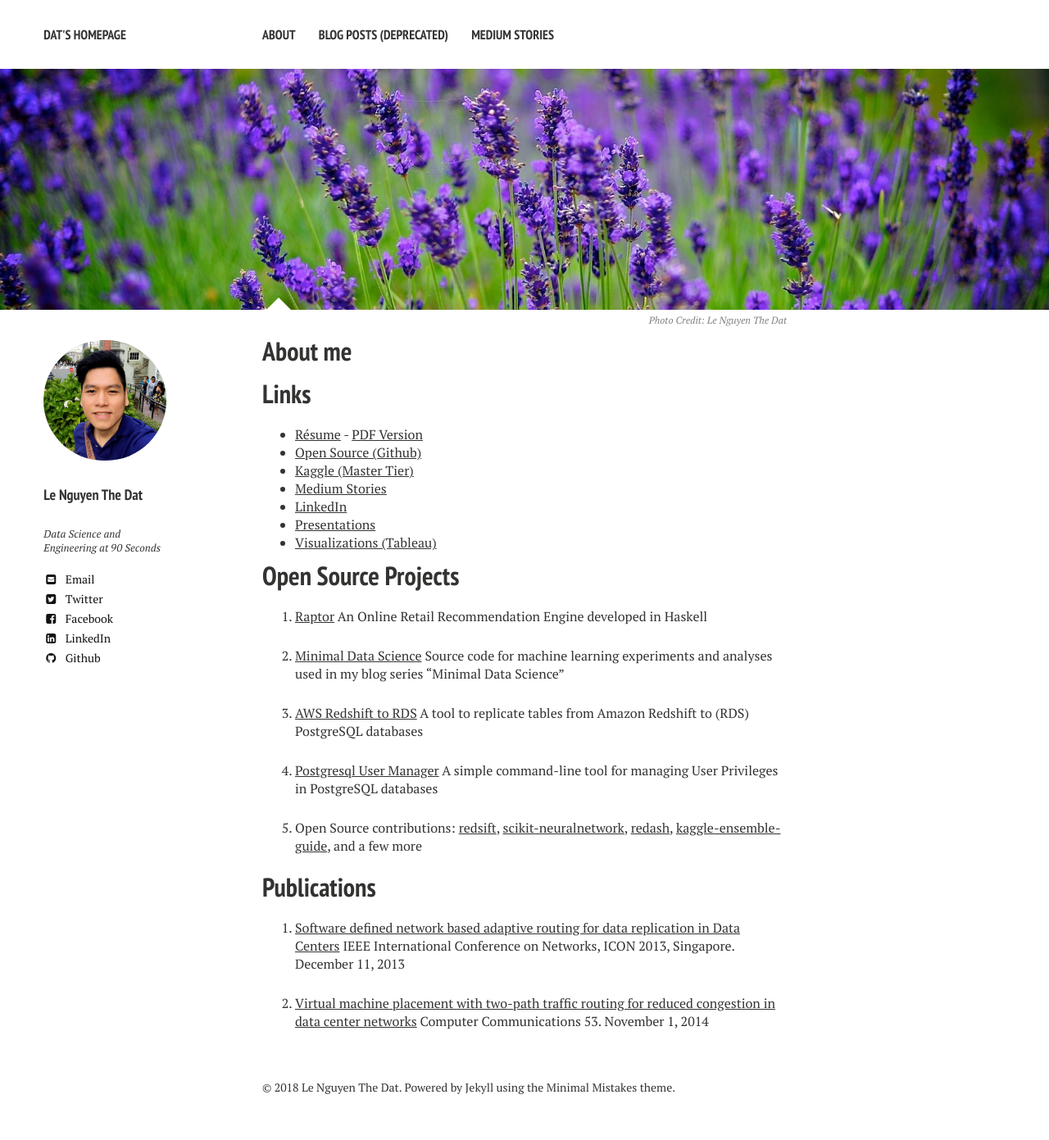
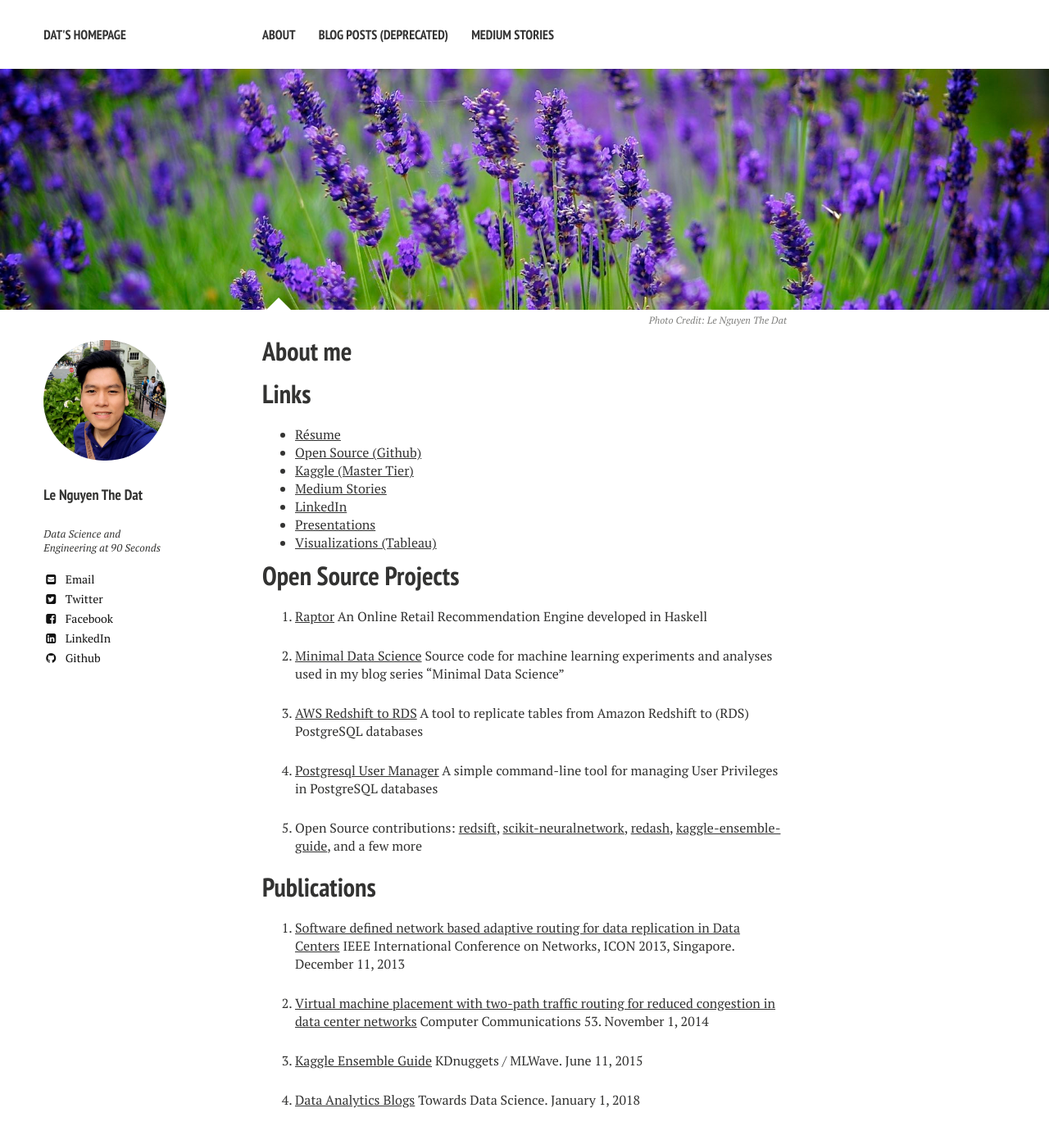
Before and after one commit to lenguyenthedat/lenguyenthedat.github.io, a Jekyll site: the page built from index.md, in a window 1280 px wide and 1400 px high. Shown: the top 1391 px of the window at 82% size. Built offline with Jekyll 4.4.1, drawn with Linux system fonts in a browser that asks for light colours; nearby versions of some CDN libraries.

Commit message:
Update index.md

```diff
--- a/index.md
+++ b/index.md
@@ -13,7 +13,7 @@ image:
 Links
 =====
 
-* [Résume](http://lenguyenthedat.com/extras/resume.html) - [PDF Version](http://lenguyenthedat.com/extras/Le%20Nguyen%20The%20Dat.pdf)
+* [Résume](http://lenguyenthedat.com/extras/resume.html)
 * [Open Source (Github)](https://github.com/lenguyenthedat)
 * [Kaggle (Master Tier)](https://www.kaggle.com/lenguyenthedat)
 * [Medium Stories](https://medium.com/@lenguyenthedat/latest)
@@ -40,3 +40,7 @@ Publications
 1. [Software defined network based adaptive routing for data replication in Data Centers](http://ieeexplore.ieee.org/xpl/articleDetails.jsp?arnumber=6781967) IEEE International Conference on Networks, ICON 2013, Singapore. December 11, 2013
 
 2. [Virtual machine placement with two-path traffic routing for reduced congestion in data center networks](http://www.sciencedirect.com/science/article/pii/S0140366414002746) Computer Communications 53. November 1, 2014
+
+3. [Kaggle Ensemble Guide](https://mlwave.com/kaggle-ensembling-guide/) KDnuggets / MLWave. June 11, 2015
+
+4. [Data Analytics Blogs](https://towardsdatascience.com/@lenguyenthedat/) Towards Data Science. January 1, 2018
```
Also changed, not shown: about/index.md (line endings or trailing spaces).
